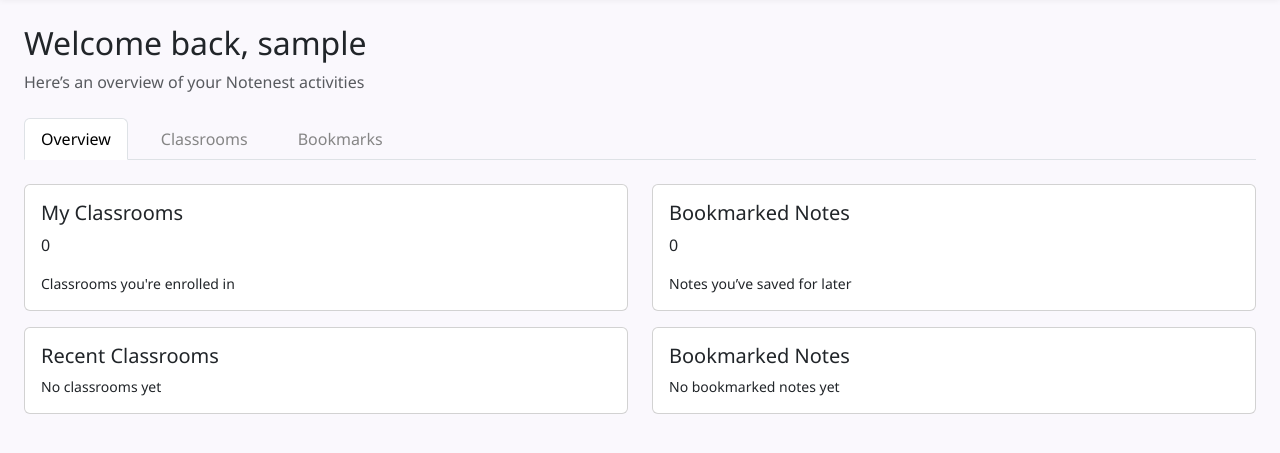
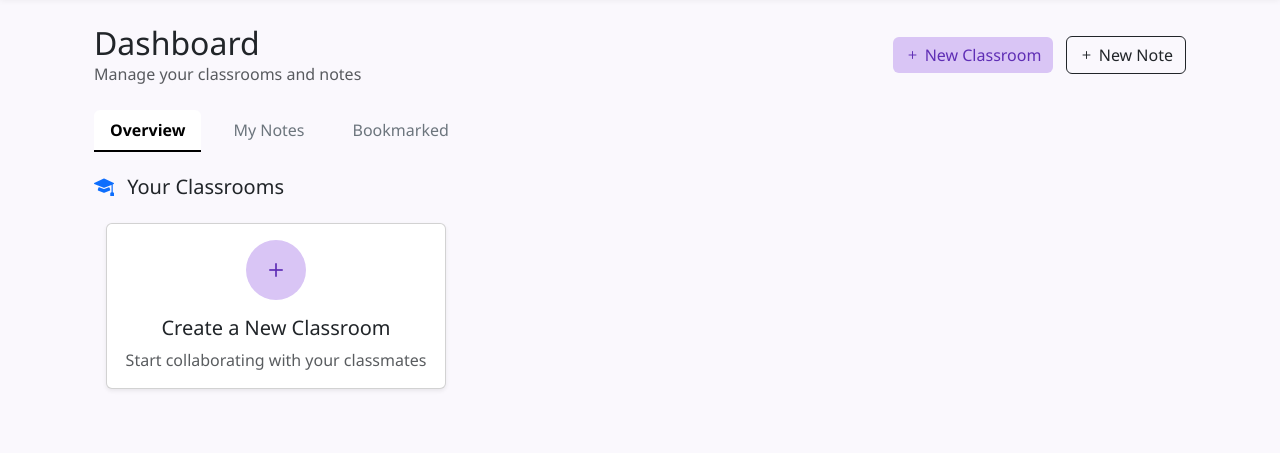
Before and after one commit to alielkline/NoteNest, a PHP site: page /public/dashboard.php in a window 1280 px wide. Shown: the part 76-529 px from the top of the page. Run offline with PHP 8.4, Linux system fonts and the light colour scheme; the visitor is signed in with stand-in values (Sample User, id 1); data that the repository does not hold is empty.

Commit message:
dashboard

```diff
--- /dev/null
+++ b/css/dashboard.css
@@ -0,0 +1,24 @@
+/* Override Bootstrap tab styles */
+.custom-tabs .nav-link {
+    border: none;
+    border-bottom: 2px solid transparent;
+    color: #6c757d;
+    /* Bootstrap's text-muted gray */
+    font-weight: 500;
+    background-color: transparent;
+}
+
+.custom-tabs .nav-link:hover {
+    color: #000;
+}
+
+.custom-tabs .nav-link.active {
+    border-color: #000;
+    /* Black underline */
+    color: #000;
+    font-weight: 600;
+}
+
+.custom-tabs {
+    border-bottom: none !important;
+}
--- a/includes/db.inc.php
+++ b/includes/db.inc.php
@@ -1,5 +1,5 @@
 <?php
-$dsn = 'mysql:host=localhost;port=3307;dbname=notenestDB';
+$dsn = 'mysql:host=localhost;dbname=notenestDB';
 $dbusername = 'root';
 $dbpassword = '';
 
--- a/public/dashboard.php
+++ b/public/dashboard.php
@@ -18,6 +18,11 @@
 }
 
 $username = $user['username'];
+
+// Fetch classrooms (public or those created by the user)
+$stmt = $pdo->prepare("SELECT * FROM classrooms WHERE creator_id = ? OR visibility = 'public'");
+$stmt->execute([$user_id]);
+$classrooms = $stmt->fetchAll(PDO::FETCH_ASSOC);
 ?>
 
 <!DOCTYPE html>
@@ -29,59 +34,131 @@
     <meta name="viewport" content="width=device-width, initial-scale=1.0">
     <link rel="stylesheet" href="../css/navbar.css">
     <link href="https://cdn.jsdelivr.net/npm/bootstrap-icons@1.10.5/font/bootstrap-icons.css" rel="stylesheet">
+    <link href="../css/dashboard.css" rel="stylesheet">
 
     <title>Dashboard</title>
 </head>
 
 <body>
     <?php include '../includes/navbar.php'; ?>
-    <div class="main-content p-4 w-100">
-        <h2>Welcome back, <?php echo htmlspecialchars($username) ?></h2>
-        <p class="text-muted">Here’s an overview of your Notenest activities</p>
+    <!-- head of dashboard -->
+    <div class="main-content p-4 w-100 container">
+        <div class="d-flex justify-content-between align-items-center flex-wrap mb-2">
+            <div>
+                <h2 class="mb-0">Dashboard</h2>
+                <p class="text-muted mb-0">Manage your classrooms and notes</p>
+            </div>
+            <div class="mt-2 mt-md-0">
+                <a href="#" class="btn me-2 " data-bs-toggle="modal" data-bs-target="#createClassroomModal" style="background-color: #d9c5f5; color: #5f2eb5; border: none;">
+                    <i class="bi bi-plus"></i> New Classroom
+                </a>
+                <a href="#" class="btn btn-outline-dark">
+                    <i class="bi bi-plus"></i> New Note
+                </a>
+            </div>
+        </div>
+
 
         <!-- Tabs -->
-        <ul class="nav nav-tabs mt-4" id="dashboardTabs">
-            <li class="nav-item">
-                <a class="nav-link active" href="#">Overview</a>
+        <ul class="nav nav-tabs mt-4 custom-tabs" id="dashboardTabs" role="tablist">
+            <li class="nav-item" role="presentation">
+                <a class="nav-link active" id="overview-tab" data-bs-toggle="tab" href="#overview" role="tab">Overview</a>
             </li>
-            <li class="nav-item">
-                <a class="nav-link" href="#">Classrooms</a>
+            <li class="nav-item" role="presentation">
+                <a class="nav-link" id="notes-tab" data-bs-toggle="tab" href="#notes" role="tab">My Notes</a>
             </li>
-            <li class="nav-item">
-                <a class="nav-link" href="#">Bookmarks</a>
+            <li class="nav-item" role="presentation">
+                <a class="nav-link" id="bookmarked-tab" data-bs-toggle="tab" href="#bookmarked" role="tab">Bookmarked</a>
             </li>
         </ul>
 
-        <!-- Cards -->
-        <div class="row mt-4">
-            <div class="col-md-6">
-                <div class="card p-3">
-                    <h5>My Classrooms</h5>
-                    <p>0</p>
-                    <small>Classrooms you're enrolled in</small>
+
+        <div class="tab-content mt-3">
+            <!-- class rooms section -->
+            <div class="tab-pane fade show active" id="overview" role="tabpanel">
+                <h5 class="mt-4">
+                    <i class="bi bi-mortarboard-fill text-primary me-2"></i> Your Classrooms
+                </h5>
+                <!-- class rooms if exist -->
+                <div class="container mt-4">
+                    <div class="row g-4">
+                        <!-- Loop through classrooms -->
+                        <?php foreach ($classrooms as $classroom): ?>
+                            <div class="col-md-4">
+                                <div class="card shadow-sm text-center h-100">
+                                    <div class="card-body d-flex flex-column align-items-center justify-content-center">
+                                        <h5 class="card-title"><?= htmlspecialchars($classroom['name']) ?></h5>
+                                        <p class="text-muted mb-0"><?= htmlspecialchars($classroom['description']) ?></p>
+                                        <span class="badge bg-<?= $classroom['visibility'] === 'public' ? 'success' : 'secondary' ?>">
+                                            <?= ucfirst($classroom['visibility']) ?>
+                                        </span>
+                                    </div>
+                                </div>
+                            </div>
+                        <?php endforeach; ?>
+
+                        <!-- Create New Classroom Card (always last) -->
+                        <div class="col-md-4">
+                            <div class="card shadow-sm text-center h-100">
+                                <div class="card-body d-flex flex-column align-items-center justify-content-center">
+                                    <a href="#" class="btn d-flex align-items-center justify-content-center mb-3"
+                                        data-bs-toggle="modal" data-bs-target="#createClassroomModal"
+                                        style="width: 60px; height: 60px; border-radius: 50%; background-color: #d9c5f5; color: #5f2eb5; border: none;">
+                                        <i class="bi bi-plus fs-3"></i>
+                                    </a>
+                                    <h5 class="card-title">Create a New Classroom</h5>
+                                    <p class="text-muted mb-0">Start collaborating with your classmates</p>
+                                </div>
+                            </div>
+                        </div>
+                    </div>
                 </div>
             </div>
-            <div class="col-md-6">
-                <div class="card p-3">
-                    <h5>Bookmarked Notes</h5>
-                    <p>0</p>
-                    <small>Notes you’ve saved for later</small>
-                </div>
+            <div class="tab-pane fade" id="notes" role="tabpanel">
+                <p>This is My Notes tab content.</p>
             </div>
-            <div class="col-md-6 mt-3">
-                <div class="card p-3">
-                    <h5>Recent Classrooms</h5>
-                    <small>No classrooms yet</small>
-                </div>
-            </div>
-            <div class="col-md-6 mt-3">
-                <div class="card p-3">
-                    <h5>Bookmarked Notes</h5>
-                    <small>No bookmarked notes yet</small>
-                </div>
+            <div class="tab-pane fade" id="bookmarked" role="tabpanel">
+                <p>This is the Bookmarked tab content.</p>
             </div>
         </div>
+
+
     </div>
+    </div>
+
+
+    <!-- Create Classroom Modal -->
+    <div class="modal fade" id="createClassroomModal" tabindex="-1" aria-labelledby="createClassroomLabel" aria-hidden="true">
+        <div class="modal-dialog">
+            <form method="POST" action="../includes/dashboard_handler.php">
+                <div class="modal-content">
+                    <div class="modal-header">
+                        <h5 class="modal-title" id="createClassroomLabel">Create a New Classroom</h5>
+                        <button type="button" class="btn-close" data-bs-dismiss="modal" aria-label="Close"></button>
+                    </div>
+                    <div class="modal-body">
+                        <div class="mb-3">
+                            <label for="classroomName" class="form-label">Classroom Name</label>
+                            <input type="text" class="form-control" id="classroomName" name="name" required>
+                        </div>
+                        <div class="mb-3">
+                            <label for="classroomDescription" class="form-label">Description</label>
+                            <textarea class="form-control" id="classroomDescription" name="description" rows="3" required></textarea>
+                        </div>
+                        <div class="mb-3">
+                            <label for="classroomVisibility" class="form-label">Visibility</label>
+                            <select class="form-select" id="classroomVisibility" name="visibility" required>
+                                <option value="public">Public</option>
+                                <option value="private" selected>Private</option>
+                            </select>
+                        </div>
+                    </div>
+                    <div class="modal-footer">
+                        <button type="submit" class="btn btn-primary">Create</button>
+                    </div>
+                </div>
+            </form>
+        </div>
     </div>
 
     <script src="https://cdn.jsdelivr.net/npm/bootstrap@5.3.2/dist/js/bootstrap.bundle.min.js"></script>
--- a/public/profile.php
+++ b/public/profile.php
@@ -9,7 +9,7 @@
 $user_id = $_SESSION['user_id'];
 
 // Fetch user data
-$stmt = $pdo->prepare("SELECT username, email, profile_image FROM users WHERE id = ?");
+$stmt = $pdo->prepare("SELECT * FROM users WHERE id = ?");
 $stmt->execute([$user_id]);
 $user = $stmt->fetch(PDO::FETCH_ASSOC);
 
@@ -105,8 +105,8 @@
                 </div>
             </div>
         </div>
-</div>
         <script src="../js/profile.js"></script>
         <script src="https://cdn.jsdelivr.net/npm/bootstrap@5.3.2/dist/js/bootstrap.bundle.min.js"></script>
 </body>
+
 </html>
```
Also changed, not shown: includes/dashboard_handler.php (added, +20 -0 lines), uploads/profile_images/23_profile.jpg (added), uploads/profile_images/25_profile.jpg (added). Lines whose indentation alone changed are shown as unchanged.
